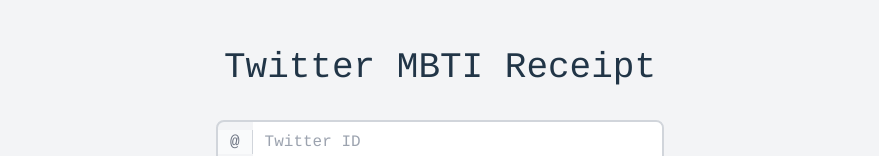
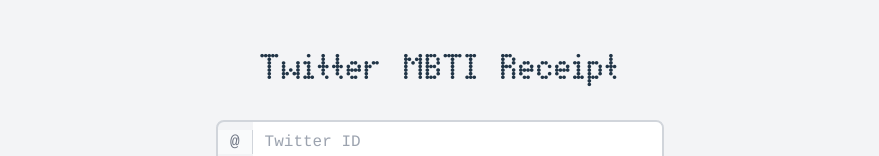
Before and after one commit to stvlynn/twi.am, a Vue app: page / in a window 1280 px wide. Shown: the top 156 px of the page, without its empty margins (200-1079 px from the left). Built offline with nearby package versions, Linux system fonts and the light colour scheme; no server answers.

Commit message:
add dot matrix font

```diff
--- a/src/App.vue
+++ b/src/App.vue
@@ -90,7 +90,7 @@
   <div class="min-h-screen bg-gray-100 py-12 px-4">
     <GoogleAnalytics />
     <div class="max-w-4xl mx-auto">
-      <h1 class="text-4xl font-mono text-center mb-8">Twitter MBTI Receipt</h1>
+      <h1 class="text-4xl dot-matrix text-center mb-8">Twitter MBTI Receipt</h1>
       <UserInput @analyze="analyzeMBTI" :disabled="loading" />
       <Receipt
         :loading="loading"
@@ -112,5 +112,14 @@
 </template>
 
 <style>
+@font-face {
+  font-family: 'DotMatrix';
+  src: url('./assets/fonts/DOTMATRI.TTF') format('truetype');
+}
+
+.dot-matrix {
+  font-family: 'DotMatrix', monospace;
+}
+
 @import './style.css';
 </style>
```
Also changed, not shown: src/assets/fonts/DOTMATRI.TTF (added).
